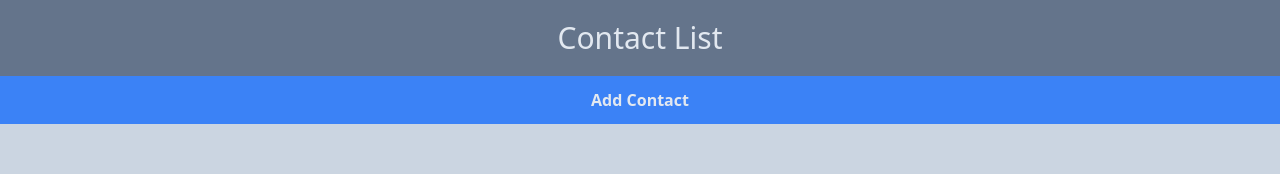
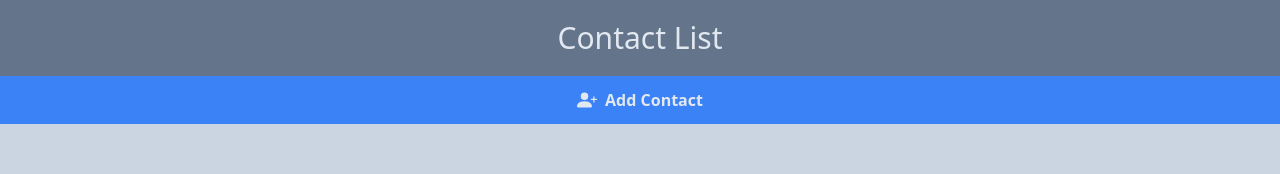
Before and after one commit to MuntasirTonmoy/contact-list-react, a React (Vite) app: page / in a window 1280 px wide. Shown: the top 174 px of the page. Built offline with nearby package versions, Linux system fonts and the light colour scheme.

Commit message:
icon added

```diff
--- a/src/components/ContactList.jsx
+++ b/src/components/ContactList.jsx
@@ -1,6 +1,7 @@
 import React from "react";
 import { Link } from "react-router-dom";
 import ContactCard from "./ContactCard";
+import { BsFillPersonPlusFill } from "react-icons/bs";
 
 const ContactList = props => {
   // destructuring
@@ -12,7 +13,8 @@ const ContactList = props => {
   });
   return (
     <>
-      <button className="p-3 w-full bg-blue-500 font-semibold text-slate-200">
+      <button className="p-3 w-full bg-blue-500 font-semibold text-slate-200 flex items-center justify-center gap-2">
+        <BsFillPersonPlusFill className="font-bold text-xl" />
         <Link to="/add">Add Contact</Link>
       </button>
       <div className="mt-1">{renderList}</div>
--- a/src/components/Header.jsx
+++ b/src/components/Header.jsx
@@ -1,10 +1,11 @@
 import React from "react";
+import { Link } from "react-router-dom";
 
 const Header = () => {
   return (
     <>
       <h1 className="text-3xl font-medium text-center py-5 bg-slate-500 text-slate-200">
-        Contact List
+        <Link to="/">Contact List</Link>
       </h1>
     </>
   );
```
